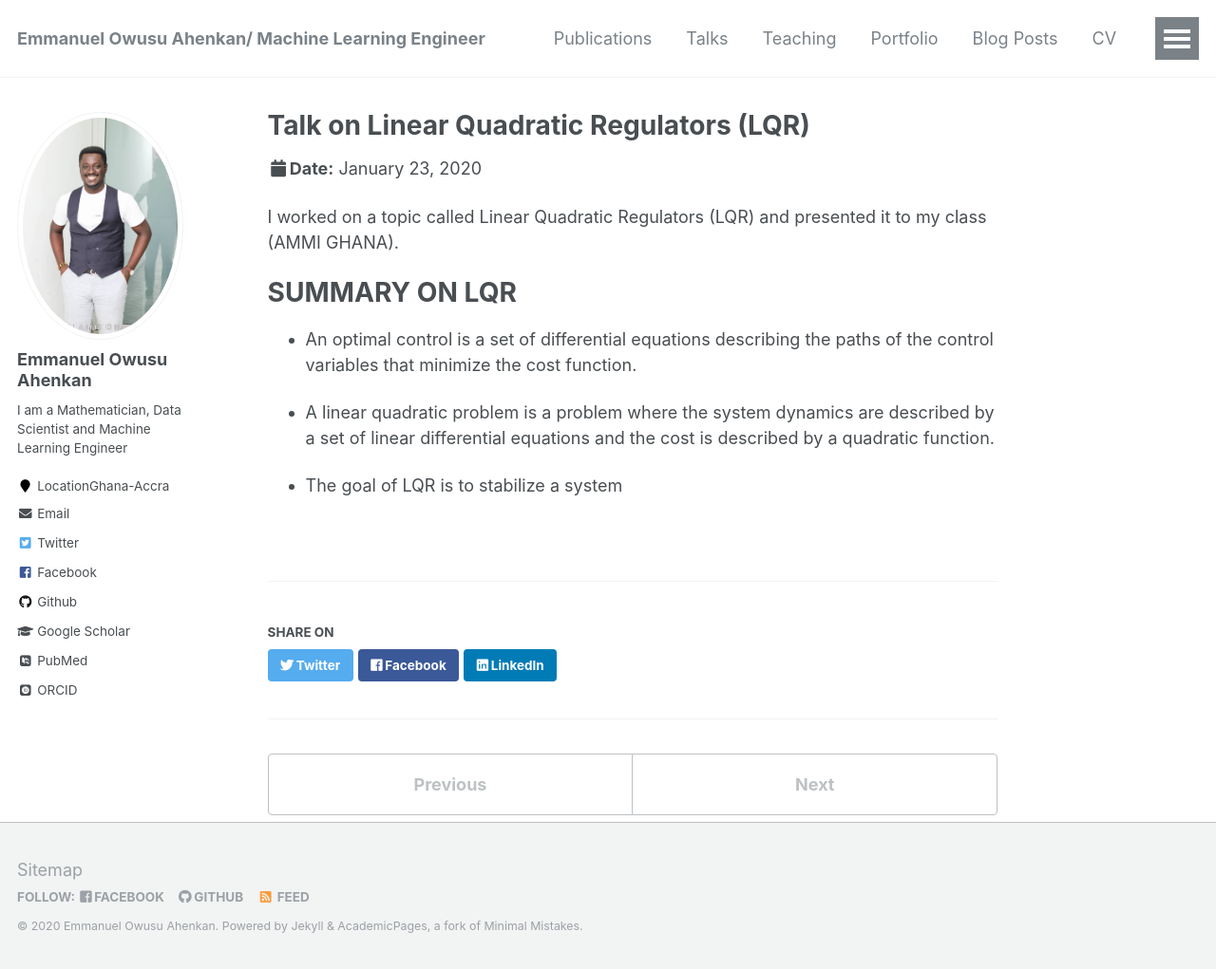
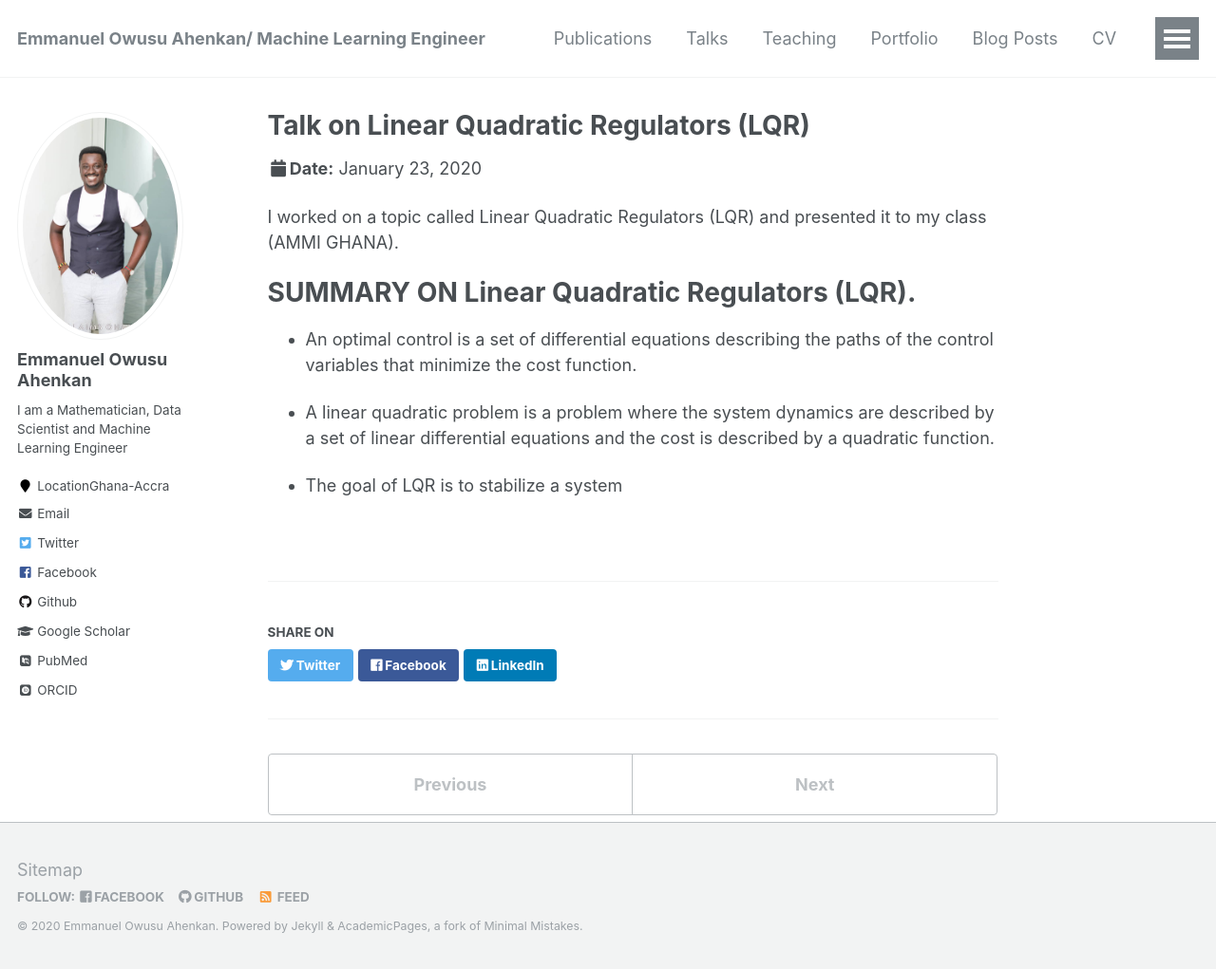
Before and after one commit to EmmanuelOwusu/EmmanuelOwusu.github.io, a Jekyll site: the page built from _talks/2014-03-01-talk-3.md, in a window 1280 px wide and 1021 px high. Shown: the whole window at 95% size. Built offline with Jekyll 4.4.1, drawn with Linux system fonts in a browser that asks for light colours; some web fonts are replaced.

Commit message:
Latest  Talk 3 README.md
Latest  Talk 3 README.md

```diff
--- a/_talks/2014-03-01-talk-3.md
+++ b/_talks/2014-03-01-talk-3.md
@@ -10,7 +10,7 @@ location: "Accra, Ghana"
 
 I worked on a topic called Linear Quadratic Regulators (LQR) and presented it to my class (AMMI GHANA).
 
-# SUMMARY ON LQR
+# SUMMARY ON Linear Quadratic Regulators (LQR).
 
 * An optimal control is a set of differential equations describing the
 paths of the control variables that minimize the cost function.
```
